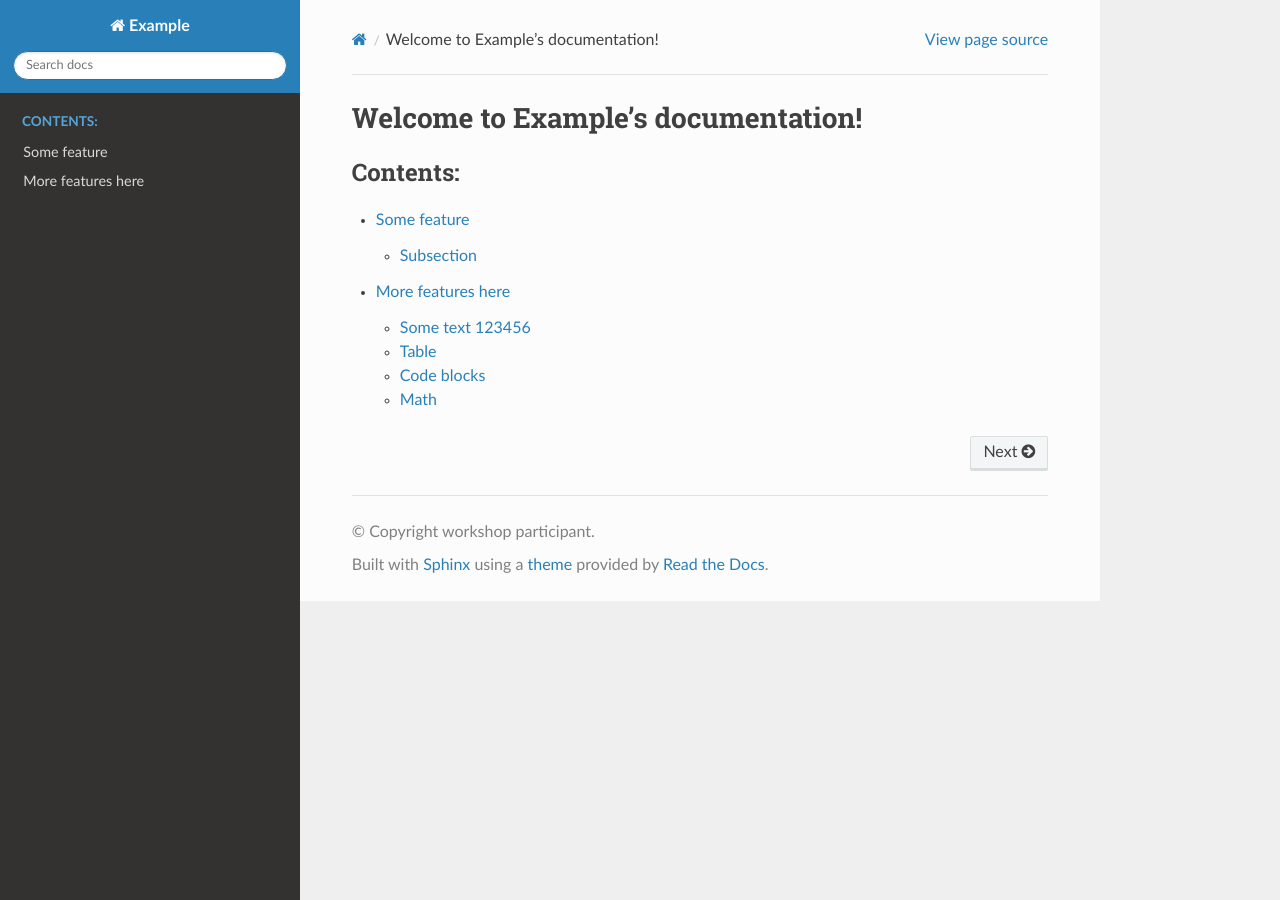
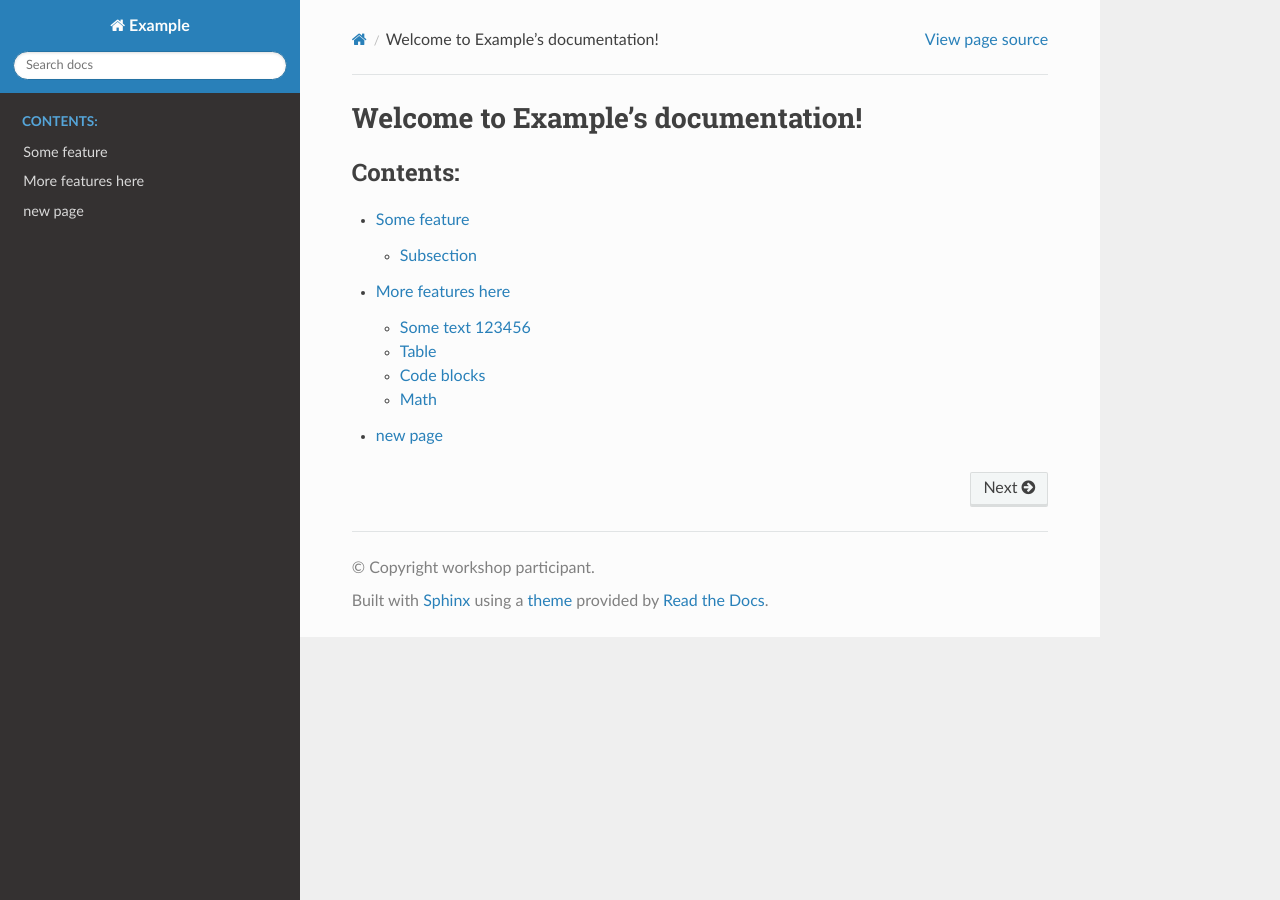
Before and after one commit to landvogth/documentation-example, a Sphinx documentation site: the page built from doc/index.rst, in a window 1280 px wide. Built offline with Sphinx 7.4.7 and the Read the Docs theme 3.1.0, drawn with Linux system fonts in a browser that asks for light colours.

Commit message:
new page martina

```diff
--- a/doc/index.rst
+++ b/doc/index.rst
@@ -12,3 +12,4 @@ Welcome to Example's documentation!
 
    some-feature.md
    another-feature.md
+   martina.md
--- /dev/null
+++ b/doc/martina.md
@@ -0,0 +1,4 @@
+
+# new page
+
+hallo martina
```
